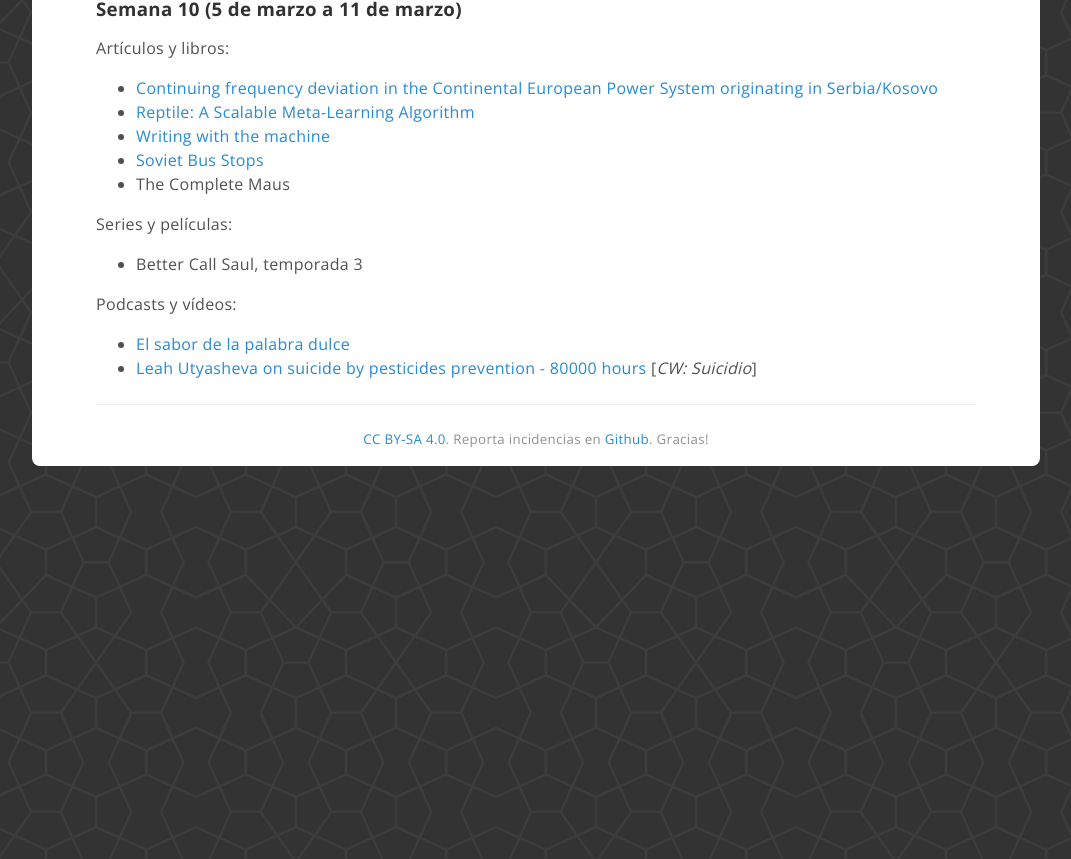
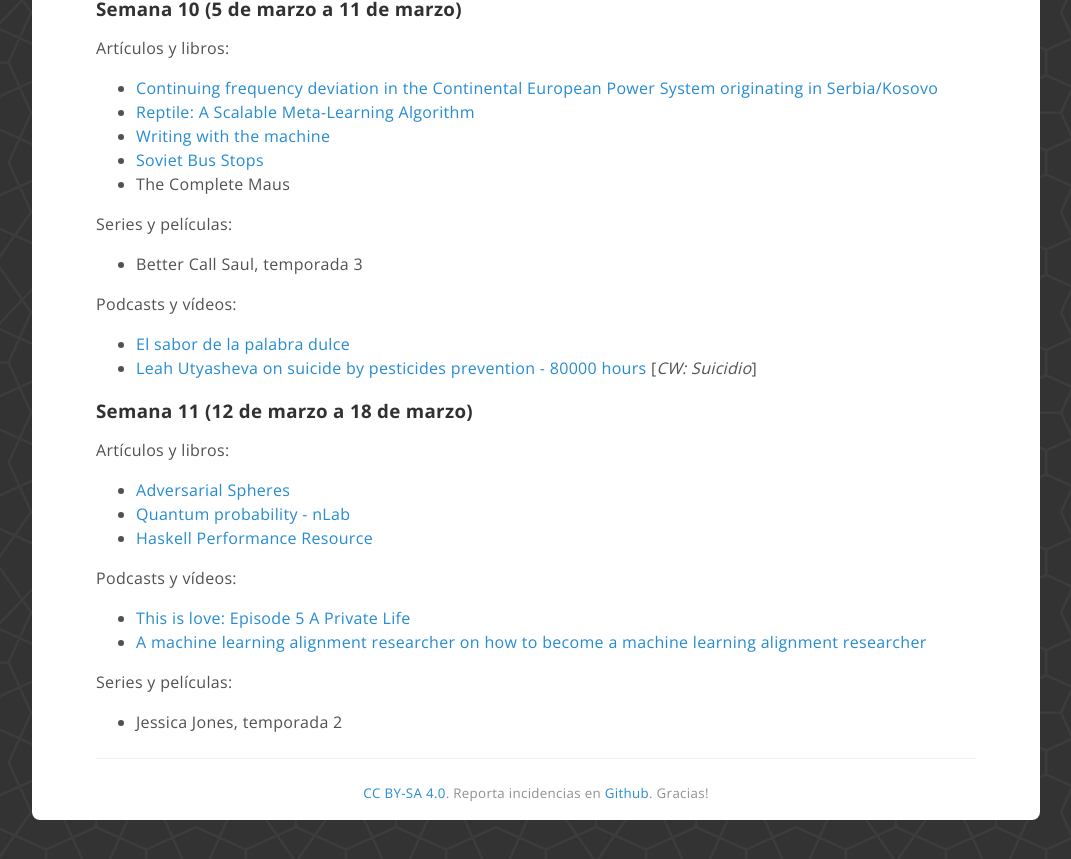
Before and after one commit to coDual/codual.github.io, a Jekyll site: the page built from log/2018.md, in a window 1280 px wide and 900 px high, scrolled down 4638 px. Shown: the top 859 px of the window, without its empty margins (104-1175 px from the left). Built offline with Jekyll 4.4.1, drawn with Linux system fonts in a browser that asks for light colours; before the commit the page ends 5184 px from its top, so only the background shows below that.

Commit message:
Semana 11

```diff
--- a/log/2018.md
+++ b/log/2018.md
@@ -228,3 +228,20 @@
 
 - [El sabor de la palabra dulce](https://vimeo.com/11959632)
 - [Leah Utyasheva on suicide by pesticides prevention - 80000 hours](https://80000hours.org/2018/03/leah-utyasheva-pesticide-suicide-prevention) [*CW: Suicidio*]
+
+<h3 id="s11">Semana 11 (12 de marzo a 18 de marzo)</h3>
+
+Artículos y libros:
+
+- [Adversarial Spheres](https://arxiv.org/abs/1801.02774)
+- [Quantum probability - nLab](https://ncatlab.org/nlab/show/quantum+probability)
+- [Haskell Performance Resource](https://wiki.haskell.org/Performance)
+
+Podcasts y vídeos:
+
+- [This is love: Episode 5 A Private Life](https://www.thisislovepodcast.com)
+-  [A machine learning alignment researcher on how to become a machine learning alignment researcher](https://80000hours.org/2018/03/jan-leike-ml-alignment/)
+
+Series y películas:
+
+- Jessica Jones, temporada 2
```
